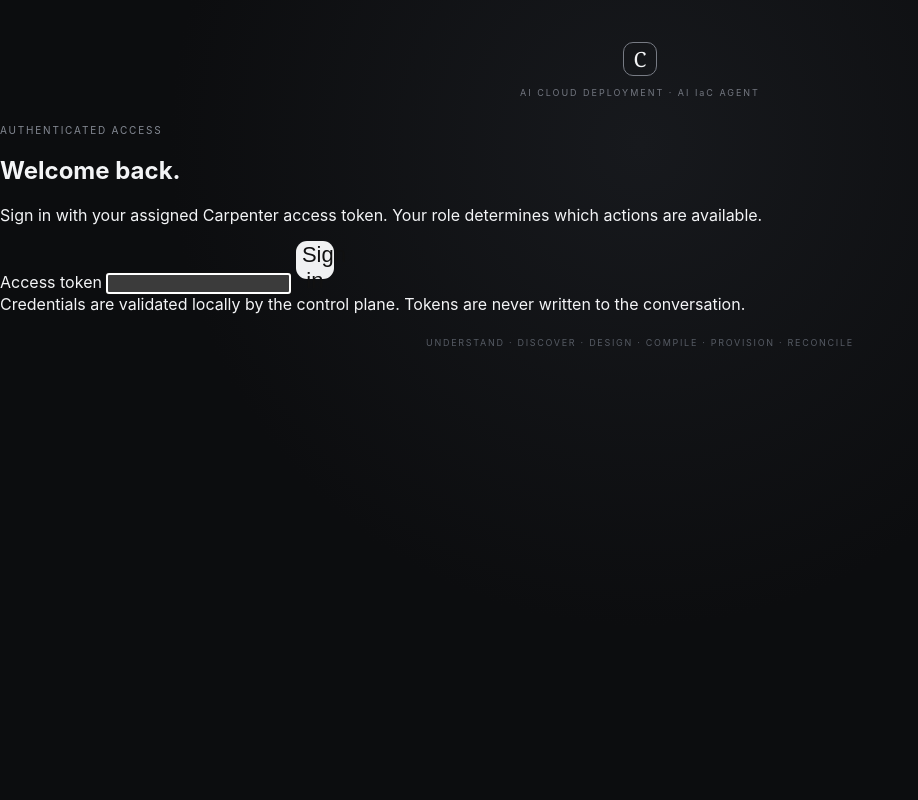
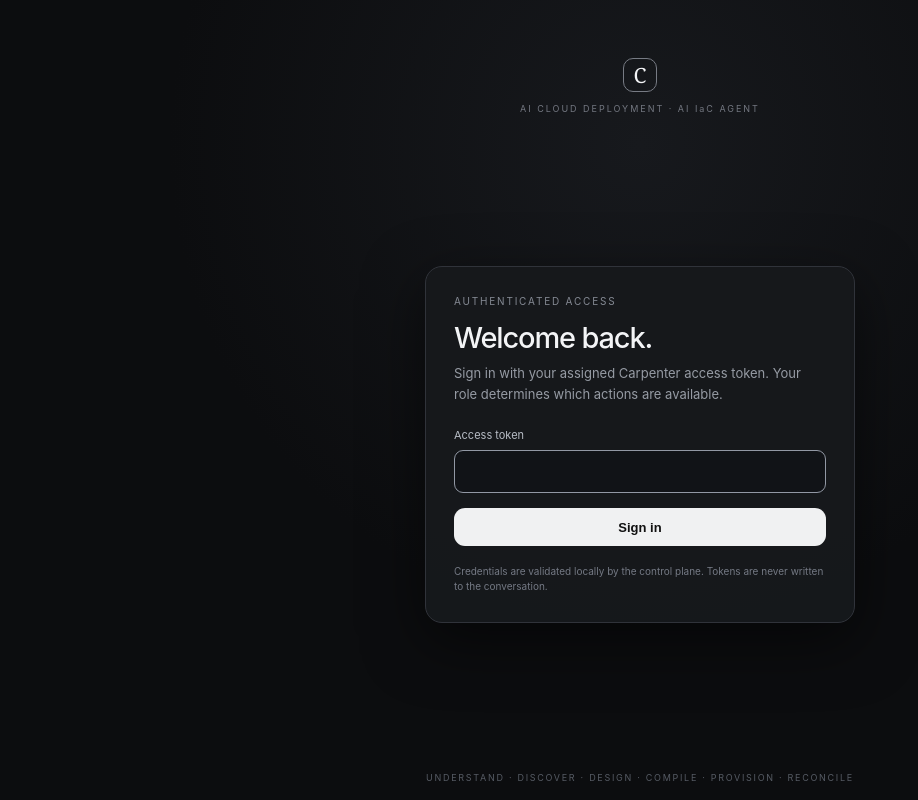
Before and after one commit to roime81/The-Carpenter, a FastAPI app: template backend/app/templates/login.html in a window 1280 px wide. Shown: the whole page, without its empty margins (0-918 px from the left). Run offline with FastAPI, Linux system fonts and the light colour scheme; the template is opened without the code that fills it, so the values that code supplies are empty; parts of the project's set-up code (start-up, migrations or seed data) failed here and were passed over; some libraries are stand-ins or nearby versions.

Commit message:
Style role-aware console session and sign-in screen

```diff
--- a/backend/app/static/style.css
+++ b/backend/app/static/style.css
@@ -36,3 +36,22 @@ footer { padding: 23px 0 17px; text-align: center; color: #565b64; font-size: 9p
   .brand { padding-top: 28px; }
   .message { max-width: 96%; }
 }
+
+
+.identity-bar { display: flex; justify-content: center; align-items: center; gap: 14px; margin-top: 17px; color: #818792; font-size: 10px; letter-spacing: .08em; }
+.identity-bar form { margin: 0; }
+.logout-button { width: auto; height: auto; padding: 5px 9px; border: 1px solid #343840; border-radius: 7px; color: #b9bec7; background: transparent; font-size: 10px; }
+.logout-button:hover { background: #22252b; color: #fff; }
+.read-only-notice { padding: 14px 10px; color: #a8adb6; font-size: 12px; text-align: center; }
+.auth-shell { width: min(430px, calc(100% - 32px)); min-height: 100vh; margin: 0 auto; display: flex; flex-direction: column; }
+.auth-shell .brand { padding: 58px 0 26px; }
+.auth-card { margin: auto 0; padding: 28px; border: 1px solid #30333a; border-radius: 17px; background: rgba(22, 24, 28, .96); box-shadow: 0 18px 60px #0008; }
+.auth-card h1 { margin: 13px 0 8px; font-weight: 500; font-size: 29px; letter-spacing: -.04em; }
+.auth-card p { margin: 0 0 24px; color: #969ba4; font-size: 13px; line-height: 1.6; }
+.auth-card label { display: block; margin-bottom: 8px; color: #b8bdc6; font-size: 11px; }
+.auth-card input { width: 100%; border: 1px solid #3a3e47; border-radius: 9px; outline: 0; padding: 12px; color: #f5f5f6; background: #111317; font: inherit; font-size: 14px; }
+.auth-card input:focus { border-color: #9298a4; }
+.auth-card button { width: 100%; margin-top: 15px; font-size: 13px; font-weight: 650; }
+.auth-error { margin: 0 0 15px; padding: 10px 12px; border: 1px solid #713d41; border-radius: 8px; color: #ffb9b9; background: #341b1e; font-size: 12px; }
+.auth-help { margin-top: 18px; color: #747984; font-size: 10px; line-height: 1.5; }
+@media (max-width: 560px) { .auth-shell .brand { padding-top: 38px; } .auth-card { padding: 22px; } }
```
